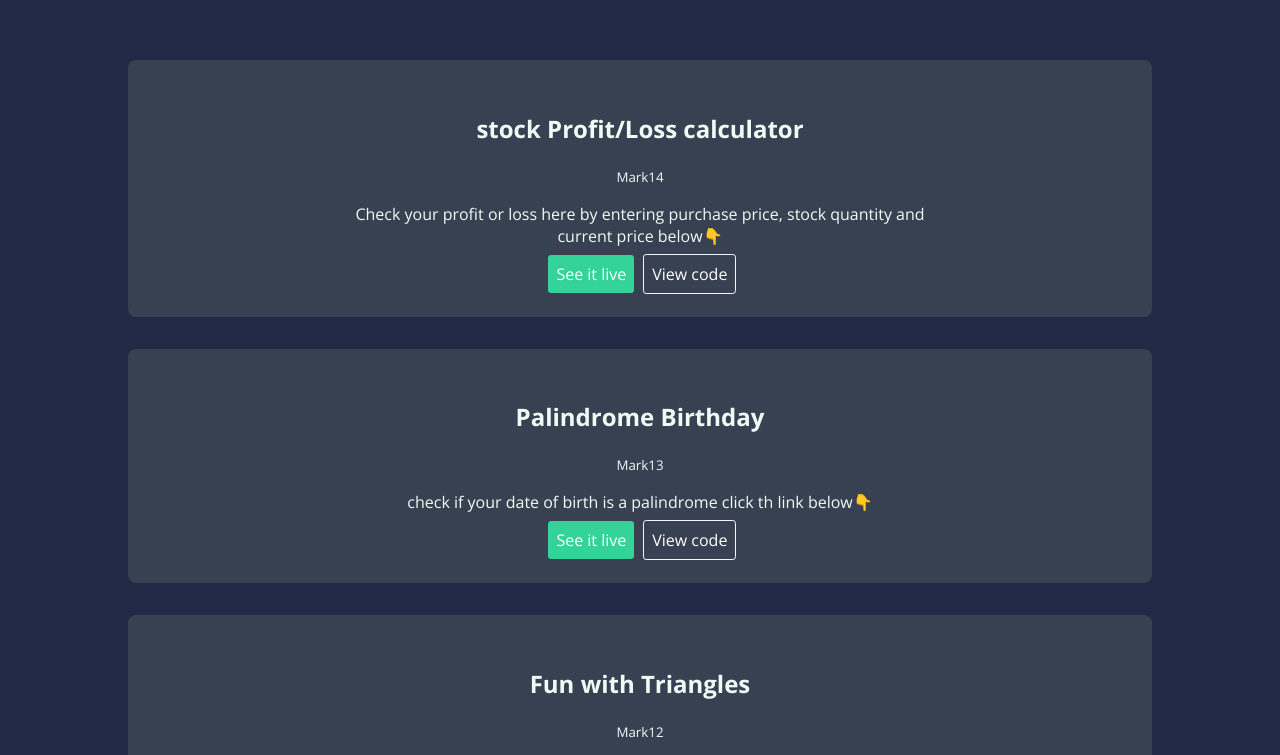
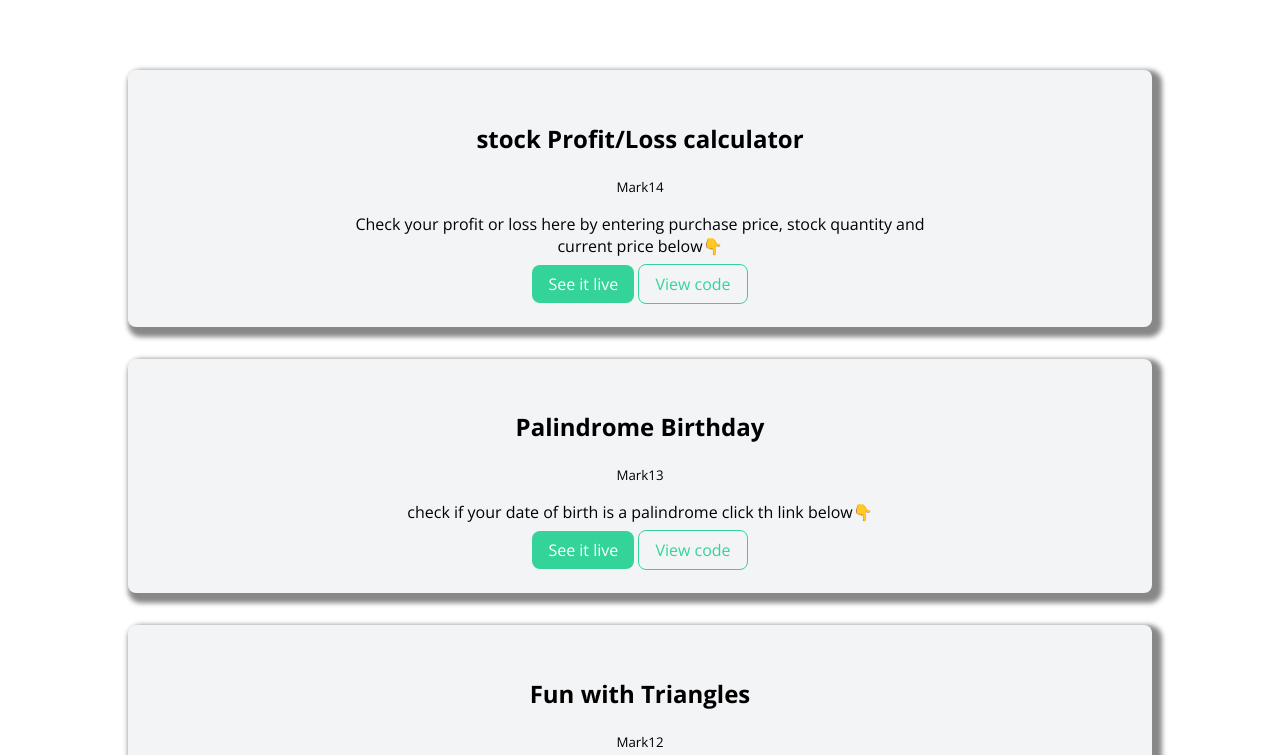
Before and after one commit to suryxks/Surya-portfolio, a plain HTML site: page pages/projects.html in a window 1280 px wide. Shown: the part 411-1166 px from the top of the page. Drawn offline with nearby package versions, Linux system fonts and the light colour scheme.

Commit message:
just testing

```diff
--- a/pages/projects.html
+++ b/pages/projects.html
@@ -6,7 +6,7 @@
     <meta http-equiv="X-UA-Compatible" content="IE=edge">
     <meta name="viewport" content="width=device-width, initial-scale=1.0">
     <title>Projects</title>
-    <link rel="stylesheet" href="/style-dark.css">
+    <link rel="stylesheet" href="/styles.css">
 </head>
 
 <body>
```
